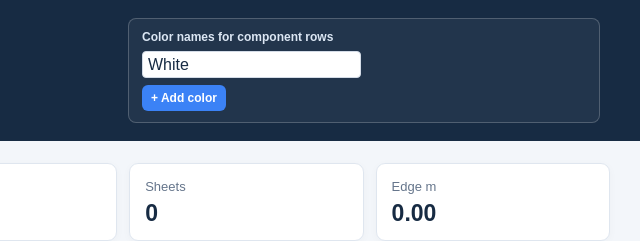
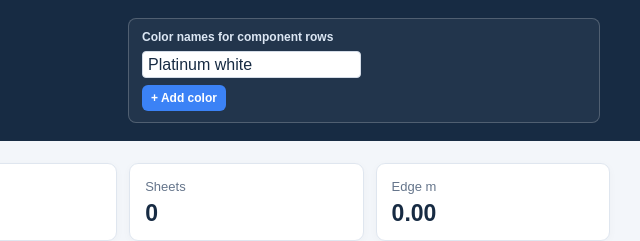
Before and after one commit to sabijeshsw-wq/MATERIAL-CALCULATOR, a plain HTML site: page index.html in a window 1280 px wide. Shown: the top 241 px of the page, 640-1280 px from the left. Drawn offline with Linux system fonts and the light colour scheme.

Commit message:
Update index.html

```diff
--- a/index.html
+++ b/index.html
@@ -18,7 +18,7 @@
   </style>
 </head>
 <body>
-  <header><div class="header-content"><h1>ABSOLUTE BOARD COMPUTATION V1.1</h1><section class="colors-panel" aria-label="Available colors"><span class="colors-title">Color names for component rows</span><div class="color-inputs" id="color-inputs"><input class="color-name" type="text" value="White" aria-label="Color name 1" placeholder="Enter a color"></div><div class="color-actions"><button type="button" class="color-add" id="add-color">+ Add color</button></div></section></div></header>
+  <header><div class="header-content"><h1>ABSOLUTE BOARD COMPUTATION V1.1</h1><section class="colors-panel" aria-label="Available colors"><span class="colors-title">Color names for component rows</span><div class="color-inputs" id="color-inputs"><input class="color-name" type="text" value="Platinum white" aria-label="Color name 1" placeholder="Enter a color"></div><div class="color-actions"><button type="button" class="color-add" id="add-color">+ Add color</button></div></section></div></header>
   <main>
     <section class="cards" aria-label="Production totals"><div class="card"><span class="card-label">Components</span><strong id="c1" class="v">0</strong></div><div class="card"><span class="card-label">Quantity</span><strong id="c2" class="v">0</strong></div><div class="card"><span class="card-label">Area m²</span><strong id="c3" class="v">0.00</strong></div><div class="card"><span class="card-label">Sheets</span><strong id="c4" class="v">0</strong></div><div class="card"><span class="card-label">Edge m</span><strong id="c5" class="v">0.00</strong></div></section>
     <div class="toolbar"><div><h2>Components</h2><p class="hint">Dimensions are in centimetres. Scroll horizontally to view all columns.</p></div><div class="toolbar-actions"><button type="button" class="clear-button" id="clear-button">Clear</button><button type="button" id="add-button">+ Add Component</button></div></div>
```
